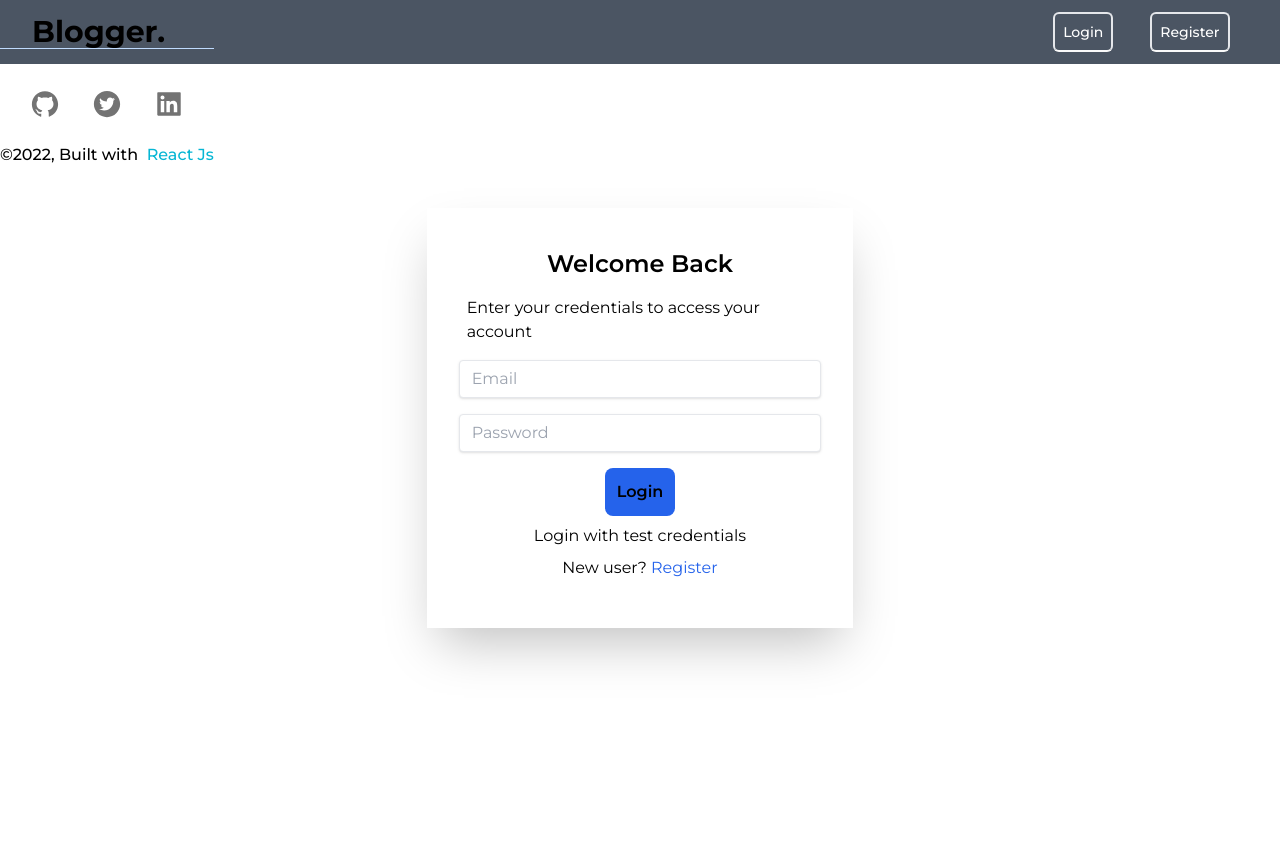
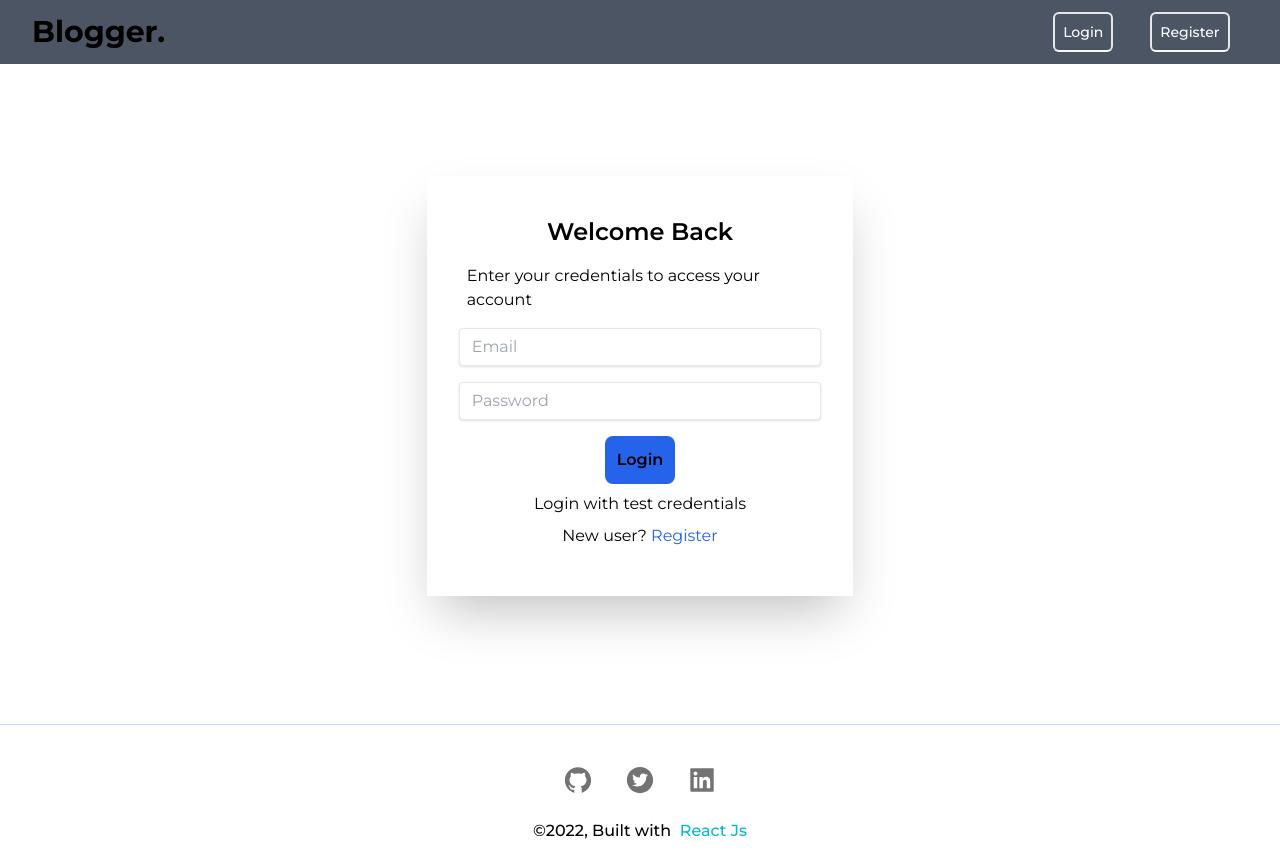
Before and after one commit to abhiaswale/blogApp-frontend, a React (Create React App) app: page / in a window 1280 px wide. Before the commit the page ends 800 px from the top, so only its background shows below. Built offline with nearby package versions, Linux system fonts and the light colour scheme.

Commit message:
css changes

```diff
--- a/src/pages/Login.js
+++ b/src/pages/Login.js
@@ -78,13 +78,14 @@ const Login = () => {
     setPassword(TestCredentials.password);
   };
 
-  let routes;
+  let content;
 
   if (isAuth) {
     // navigate("/startpage");
   } else {
-    routes = (
-      <div className=" lg:w-1/3 w-full flex justify-center items-center shadow-2xl flex-col absolute lg:top-52 top-32 lg:left-1/3 left-0 bg-white p-8">
+    content = (
+      // <div className=" lg:w-1/3 w-full flex justify-center items-center shadow-2xl flex-col absolute lg:top-52 top-32 lg:left-1/3 left-0 bg-white p-8">
+      <div className="lg:w-1/3 flex justify-center items-center shadow-2xl flex-col bg-white p-8 my-28">
         <h1 className="text-2xl font-semibold p-2">Welcome Back</h1>
         <p className="p-2">Enter your credentials to access your account</p>
         <form className="w-full" onSubmit={loginHandler}>
@@ -144,10 +145,8 @@ const Login = () => {
   }
   return (
     <div>
-      <section>{routes}</section>
-      <div className="absolute top-1/2">
-        <Footer />
-      </div>
+      <section className="flex justify-center items-center">{content}</section>
+      <Footer />
     </div>
   );
 };
--- a/src/pages/Register.js
+++ b/src/pages/Register.js
@@ -35,8 +35,9 @@ function Register() {
         alert(err);
       });
   };
-  return (
-    <div className="lg:w-1/3 w-full flex justify-center items-center shadow-2xl flex-col absolute lg:top-52 top-32 lg:left-1/3 sm:left-0 bg-white p-10 rounded-2xl">
+
+  let content = (
+    <div className="lg:w-1/3 flex justify-center items-center shadow-2xl flex-col bg-white p-8 my-28">
       <h1 className="text-2xl font-semibold p-4">Register</h1>
       <div class="w-full border-gray-300"></div>
       <form className="w-full" onSubmit={submitHandler}>
@@ -88,6 +89,11 @@ function Register() {
           </p>
         </div>
       </form>
+    </div>
+  );
+  return (
+    <div>
+      <section className="flex justify-center items-center">{content}</section>
       <Footer />
     </div>
   );
```
